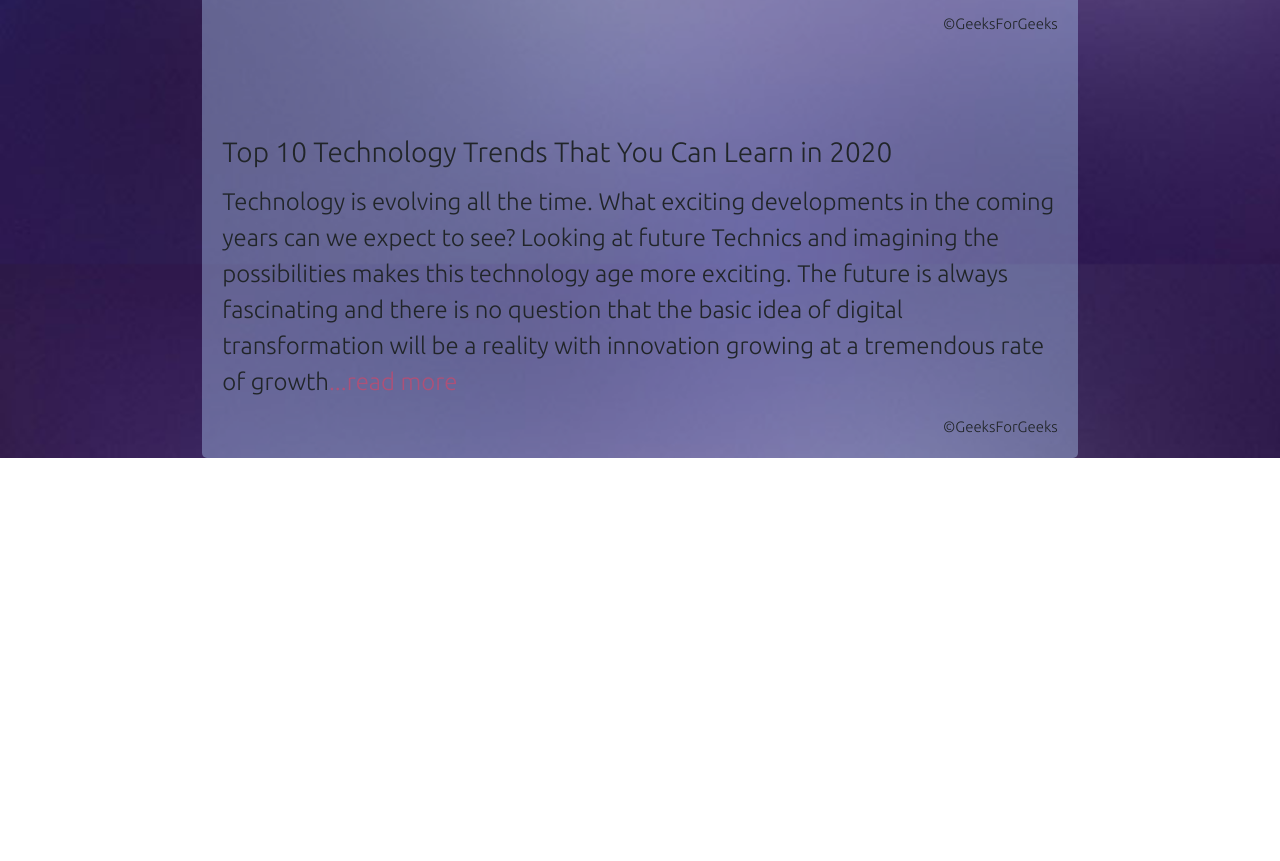
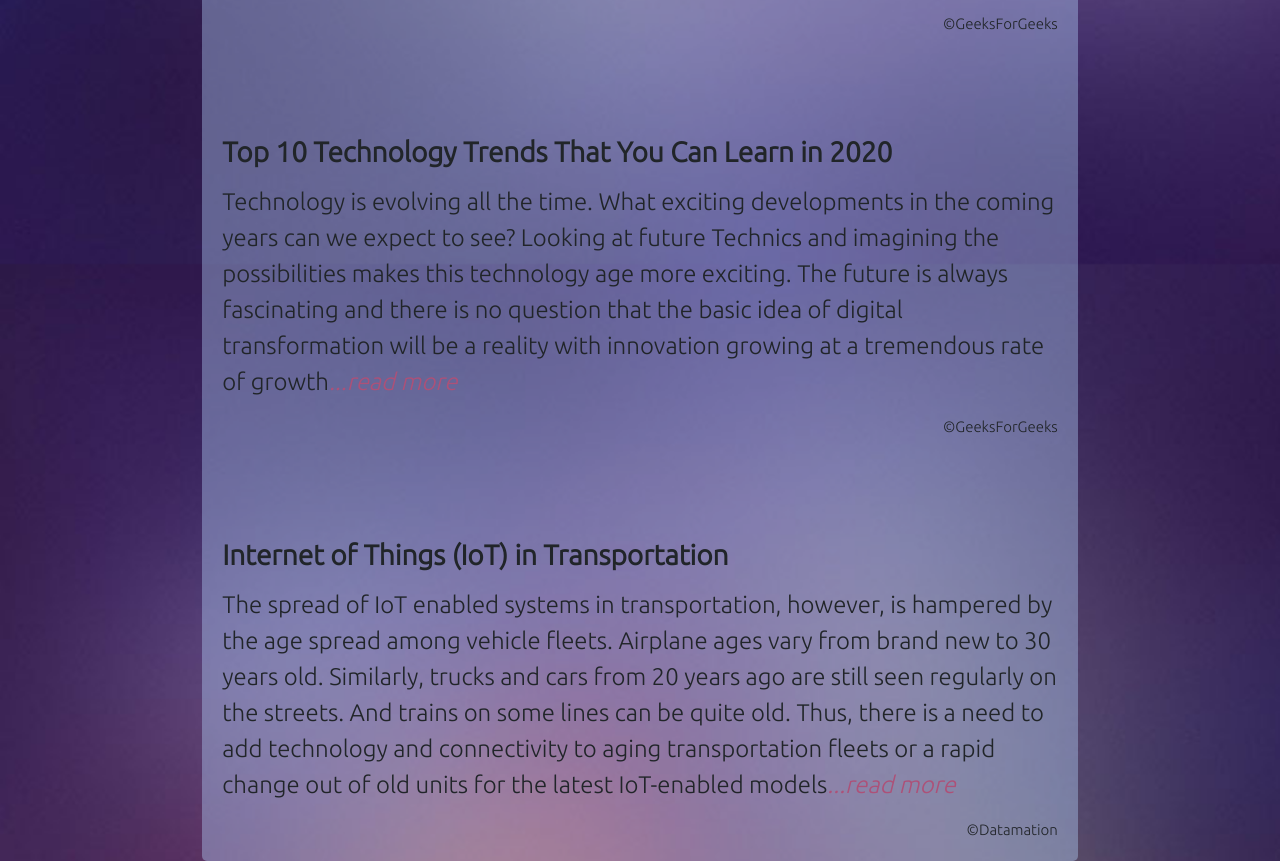
Before and after one commit to 065-NitishVerma/065-NitishVerma.github.io, a plain HTML site: page index.html in a window 1280 px wide. Shown: the part 861-1722 px from the top of the page. Before the commit the page ends 1319 px from the top, so only its background shows below. Drawn offline with nearby package versions, Linux system fonts and the light colour scheme.

Commit message:
Added iOt article

```diff
--- a/index.html
+++ b/index.html
@@ -57,6 +57,7 @@
     .about{
         margin-top: 100px;
         margin-bottom: 15px;
+        font-weight: bold;
     }
     .date{
         text-align: right;
@@ -126,6 +127,7 @@
     }
     .links{
         font-size: x-large;
+        font-style: italic;
         text-decoration: none;
         color: #ad5178;;
     }
@@ -178,6 +180,9 @@
         <p id="message2">Technology is evolving all the time. What exciting developments in the coming years can we expect to see? Looking at future Technics and imagining the possibilities makes this technology age more exciting. The future is always fascinating and there is no question that the basic idea of digital transformation will be a reality with innovation growing at a tremendous rate of growth<a class=" links" href="https://www.geeksforgeeks.org/top-10-technology-trends-that-you-can-learn-in-2020/?ref=lbp">...read more</a></p>
         <p class="date">&#169GeeksForGeeks</p>
 
+        <h3 class="about">Internet of Things (IoT) in Transportation</h3>
+        <p id="message2">The spread of IoT enabled systems in transportation, however, is hampered by the age spread among vehicle fleets. Airplane ages vary from brand new to 30 years old. Similarly, trucks and cars from 20 years ago are still seen regularly on the streets. And trains on some lines can be quite old. Thus, there is a need to add technology and connectivity to aging transportation fleets or a rapid change out of old units for the latest IoT-enabled models<a class=" links" href="https://www.datamation.com/networks/internet-of-things-iot-in-transportation/">...read more</a></p>
+        <p class="date">&#169Datamation</p>
 
 
     </div>
```
Also changed, not shown: about.html (+1 -0 lines).
